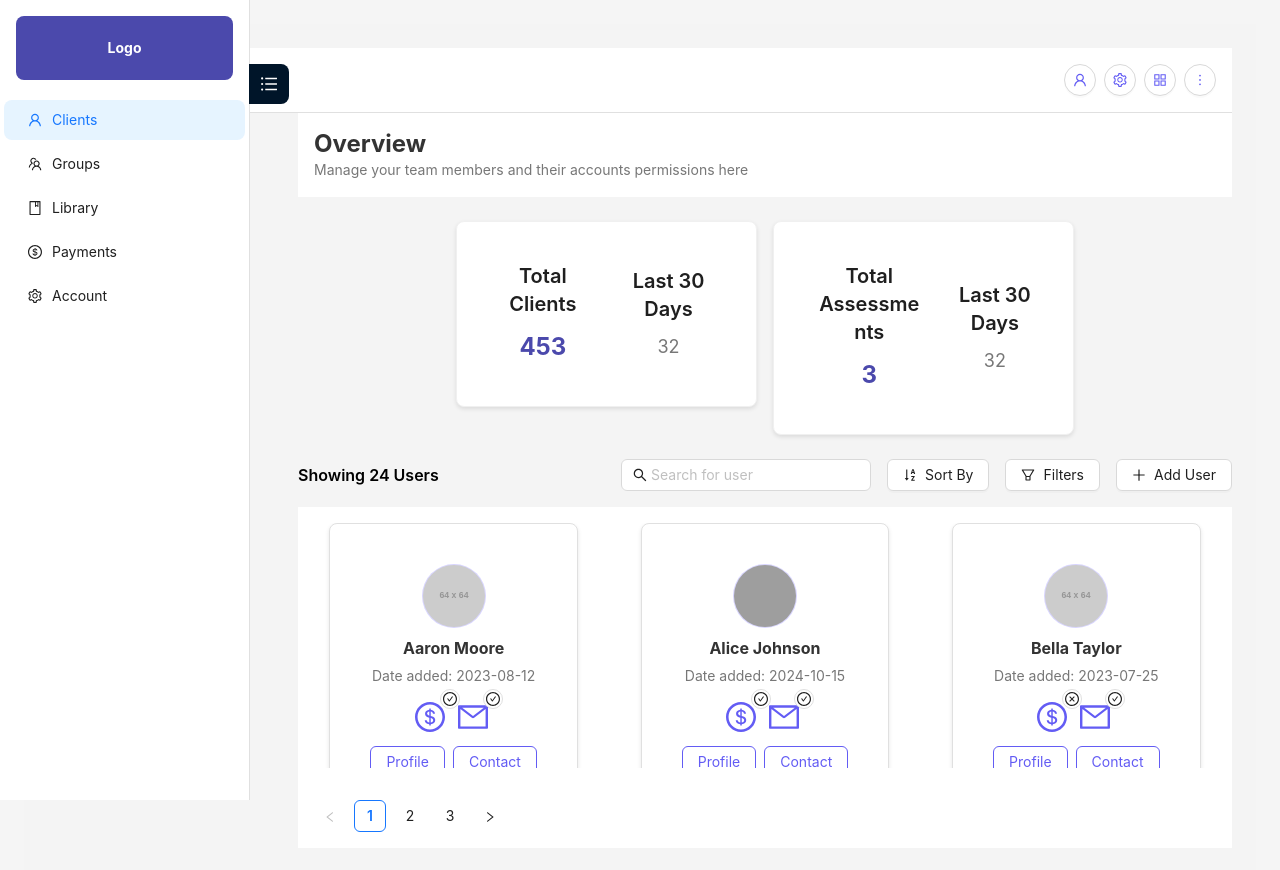
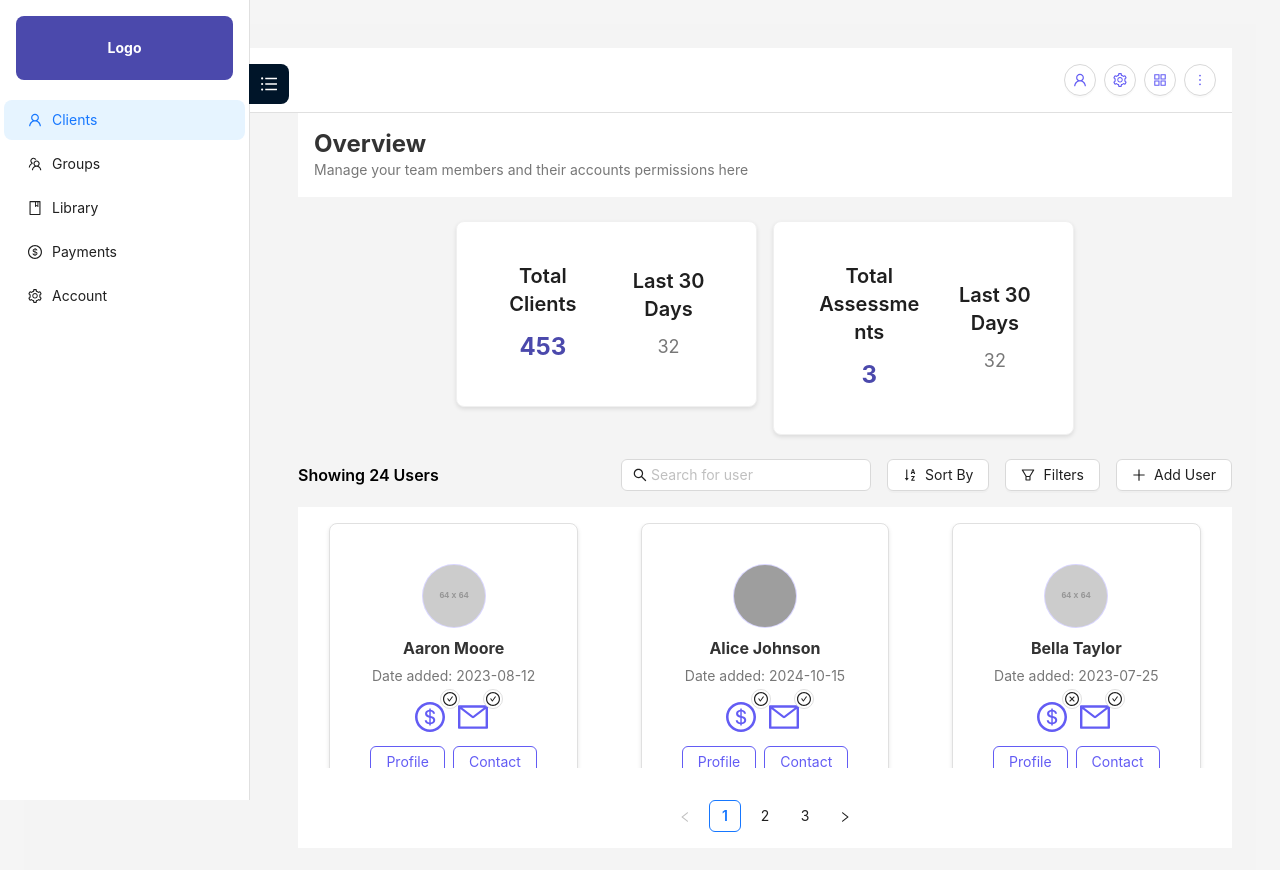
Before and after one commit to pratikk94/Santhify, a React (Vite) app: page / in a window 1280 px wide. Shown: the top 870 px of the page. Built offline with nearby package versions, Linux system fonts and the light colour scheme; grey boxes are pictures that could not be loaded.

Commit message:
user grid pagination

```diff
--- a/src/components/UserCardGrid/UserCardGrid.tsx
+++ b/src/components/UserCardGrid/UserCardGrid.tsx
@@ -100,6 +100,7 @@ const UserCardsGrid: React.FC<UserCardsGridProps> = ({ searchTerm, filters, sort
             style={{
               marginTop: '16px',
               textAlign: 'center',
+              justifyContent:'center'
             }}
           />
         </>
```
